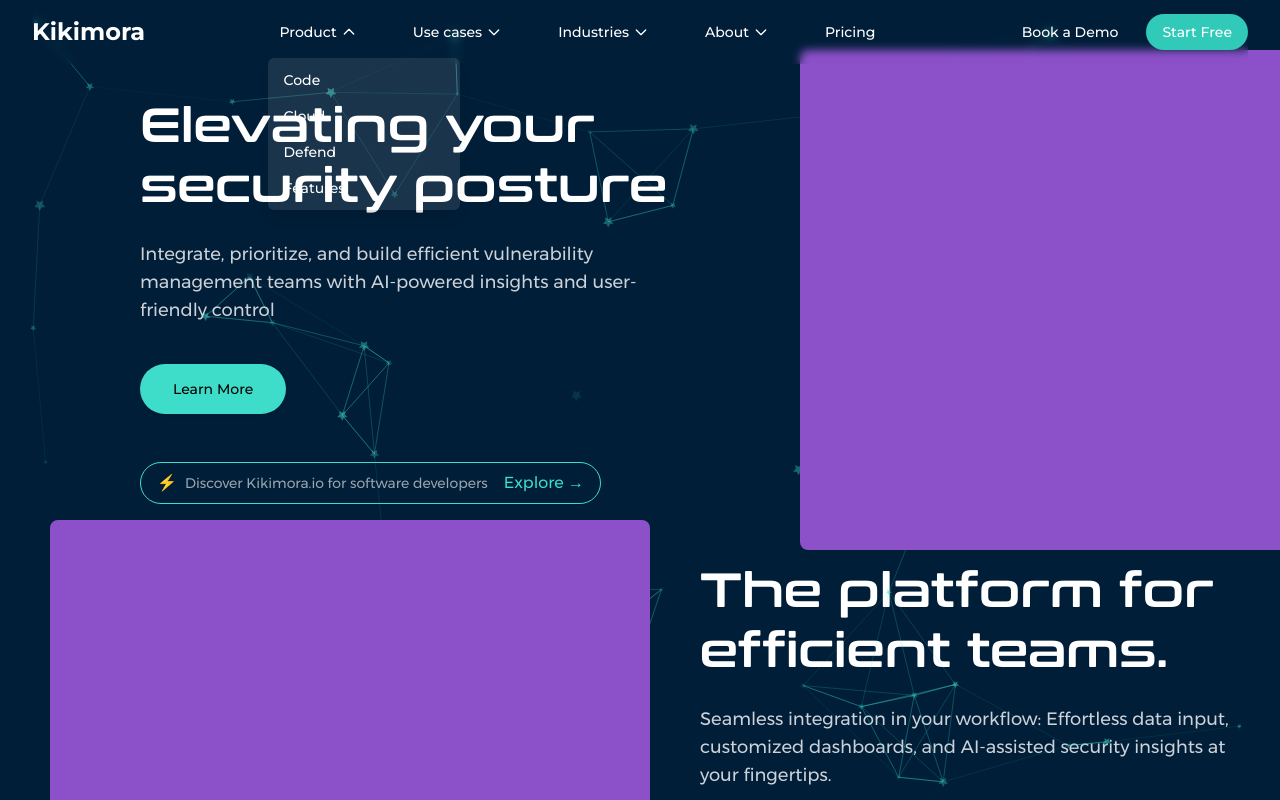
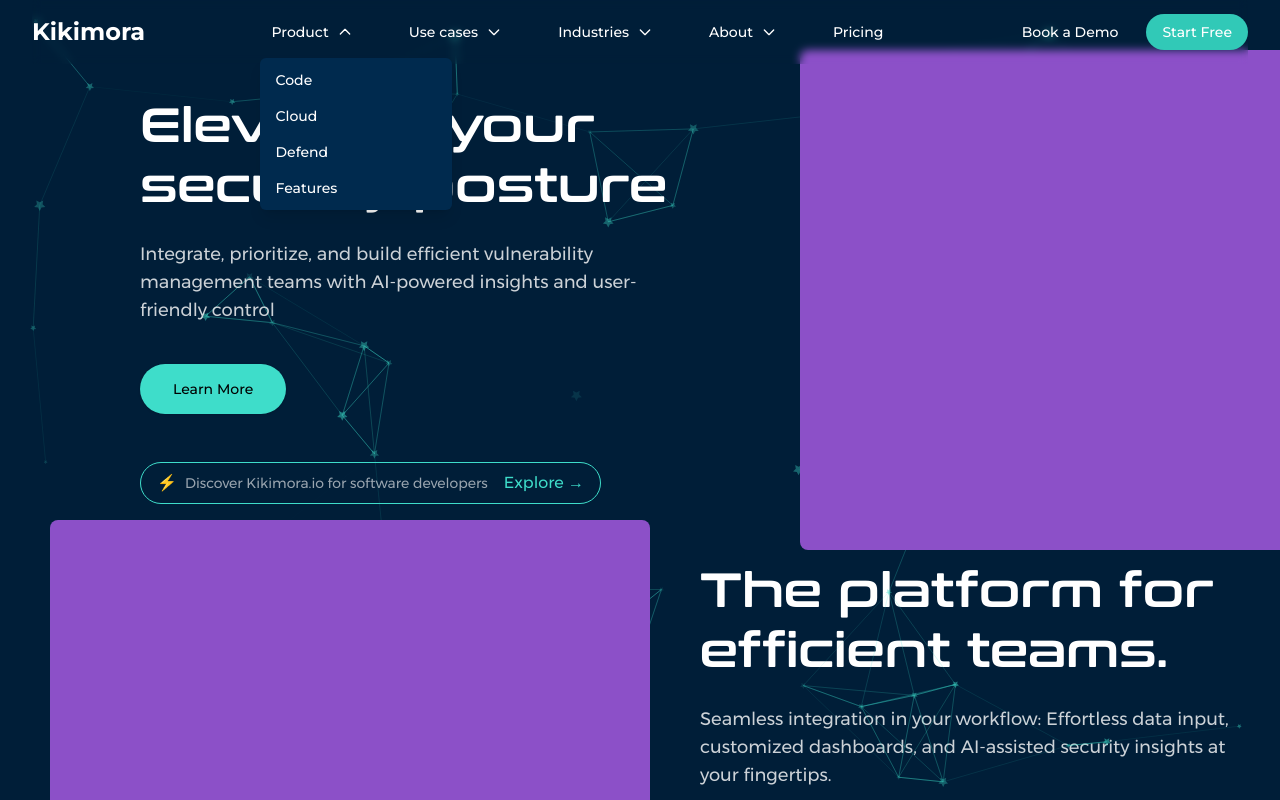
Before and after one commit to NikolaSirakov3/Kikimora-website, a React (Vite) app: page / in a window 1280 px wide. Both pictures are taken after a click on the button "Product". Shown: the top 800 px of the page. Built offline with nearby package versions, Linux system fonts and the light colour scheme.

Commit message:
Refactor NewNavbar component to enhance dropdown interaction by using mouse events for better user experience; update styling for dropdown menus and button layouts for improved visual consistency.

```diff
--- a/src/components/NewNavbar.tsx
+++ b/src/components/NewNavbar.tsx
@@ -107,15 +107,18 @@ const NewNavbar: React.FC = () => {
             {navItems.map((item) => (
               <div key={item.label} className="relative">
                 <button
-                  onClick={() =>
+                  onMouseEnter={() =>
                     item.dropdown && handleDropdownToggle(item.label)
                   }
-                  className="text-white hover:text-[#29ABE2] px-3 py-2 text-sm font-medium flex items-center bg-transparent group border-none outline-none focus:outline-none"
+                  onMouseLeave={() =>
+                    item.dropdown && handleDropdownToggle(item.label)
+                  }
+                  className="text-white hover:text-[#29ABE2] px-3 py-2 text-sm font-medium bg-transparent border-none outline-none focus:outline-none flex items-center justify-between w-full gap-2"
                 >
                   {item.label}
                   {item.dropdown && (
                     <svg
-                      className={`ml-1 h-4 w-4 transition-transform duration-300 group-hover:text-[#29ABE2] group-hover:rotate-180 ${
+                      className={`h-4 w-4 transition-transform duration-300 group-hover:text-[#29ABE2] group-hover:rotate-180 ${
                         activeDropdown === item.label ? "rotate-180" : ""
                       }`}
                       fill="none"
@@ -134,7 +137,7 @@ const NewNavbar: React.FC = () => {
 
                 {/* Dropdown Menu */}
                 {item.dropdown && activeDropdown === item.label && (
-                  <div className="absolute left-0 mt-2 w-48 bg-white/10 backdrop-blur-md rounded-md shadow-lg py-1 z-50">
+                  <div className="absolute left-0 mt-2 w-48 bg-[#002A4E] rounded-md shadow-lg py-1 z-50">
                     {item.dropdown.map((subItem) => (
                       <Link
                         key={subItem.label}
@@ -209,10 +212,13 @@ const NewNavbar: React.FC = () => {
           {navItems.map((item) => (
             <div key={item.label}>
               <button
-                onClick={() =>
+                onMouseEnter={() =>
                   item.dropdown && handleDropdownToggle(item.label)
                 }
-                className="w-full text-left text-white hover:text-[#29ABE2] block px-3 py-2 text-base font-medium flex items-center justify-between bg-transparent group border-none outline-none focus:outline-none"
+                onMouseLeave={() =>
+                  item.dropdown && handleDropdownToggle(item.label)
+                }
+                className="w-full text-left text-white hover:text-[#29ABE2] block px-3 py-2 text-base font-medium flex items-center justify-between bg-transparent group border-none outline-none focus:outline-none gap-2"
               >
                 {item.label}
                 {item.dropdown && (
@@ -234,7 +240,7 @@ const NewNavbar: React.FC = () => {
                 )}
               </button>
               {item.dropdown && activeDropdown === item.label && (
-                <div className="pl-4">
+                <div className="pl-4 bg-[#002A4E] rounded-md shadow-lg">
                   {item.dropdown.map((subItem) => (
                     <Link
                       key={subItem.label}
```
